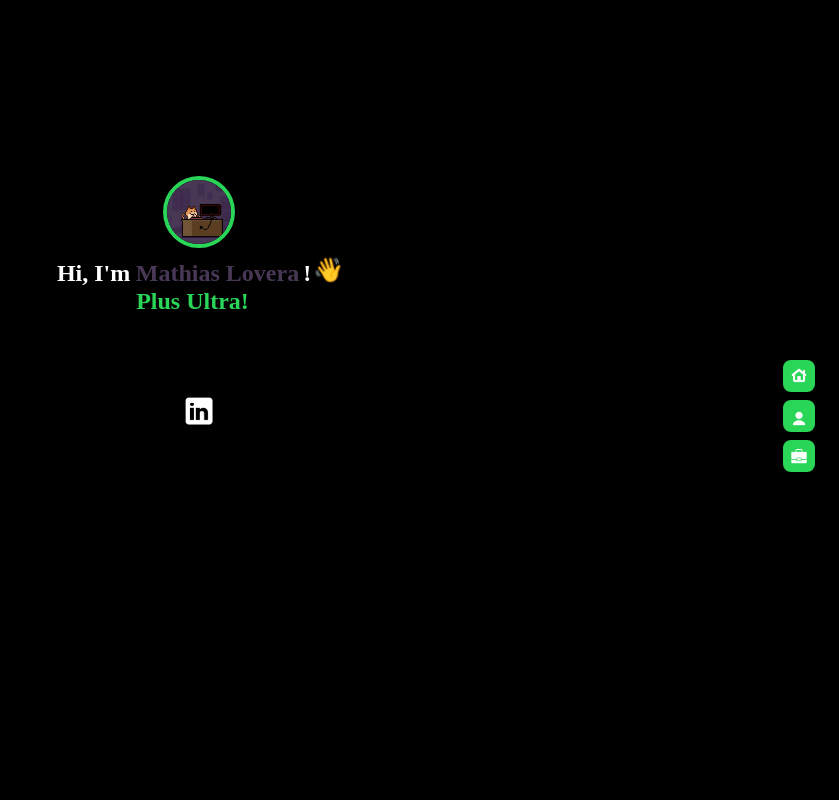
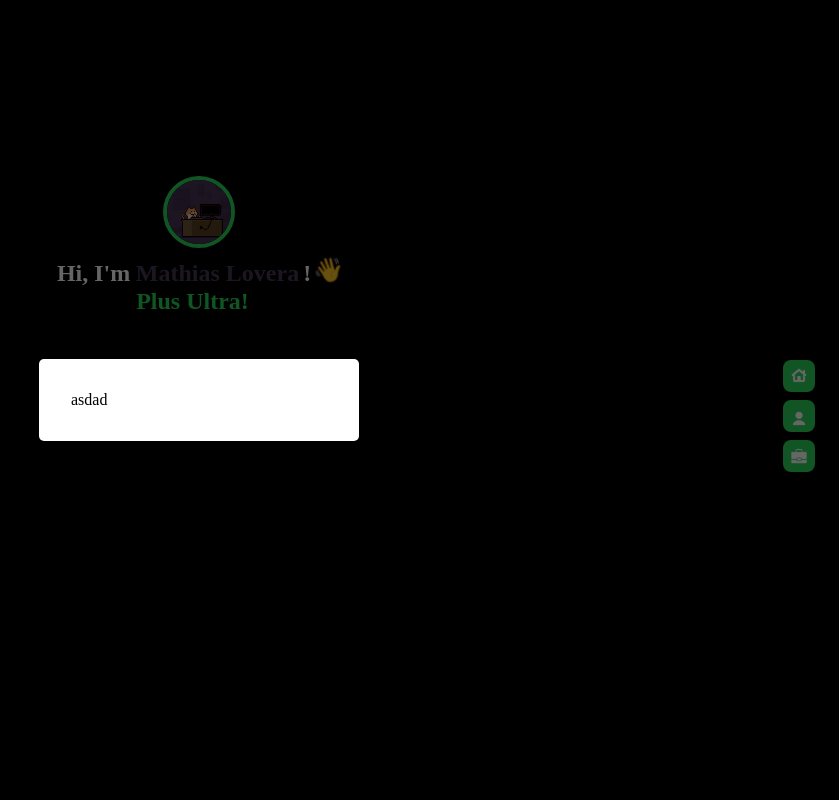
Before and after one commit to isnotSenshi/gh-page, a React (Create React App) app: page / in a window 1280 px wide. Shown: the top 800 px of the page, without its empty margins (441-1280 px from the left). Built offline with nearby package versions, Linux system fonts and the light colour scheme; a web font is replaced by a local one.

Commit message:
modal added

```diff
--- /dev/null
+++ b/src/Components/ModalContact/index.tsx
@@ -0,0 +1,21 @@
+import { FunctionComponent, useRef, useState } from 'react'
+import {
+	Content,
+	ModalContainer,
+	ModalWrapper
+} from '../../Styles/modal'
+
+const ModalContact = ({ showModal, action }: any) => {
+
+	return (
+		showModal ? (
+			<ModalContainer onClick={action}>
+				<ModalWrapper>
+					<Content>{<> asdad </>}</Content>
+				</ModalWrapper>
+			</ModalContainer>
+		) : <></>
+	)
+}
+
+export default ModalContact
--- a/src/Core/Reducer/index.tsx
+++ b/src/Core/Reducer/index.tsx
@@ -4,7 +4,8 @@ import {
 	CHANGE_PATH,
 	NAVIGATE_TO,
 	SET_SELECTED_CARD,
-	MAIL_ME_STATUS
+	MAIL_ME_STATUS,
+	SHOW_MODAL
 } from '../Types'
 
 export const Reducer = (state: any, action: any): any => {
@@ -13,6 +14,11 @@ export const Reducer = (state: any, action: any): any => {
 			return {
 				...state,
 				...action.value
+			}
+		case SHOW_MODAL:
+			return {
+				...state,
+				showModal: action.value
 			}
 		case SET_SELECTED_CARD:
 			return {
--- a/src/Core/Types/index.tsx
+++ b/src/Core/Types/index.tsx
@@ -4,6 +4,7 @@ const NAVIGATE_TO = 'NAVIGATE_TO'
 const CHANGE_PATH = 'CHANGE_PATH'
 const SET_SELECTED_CARD = 'SET_SELECTED_CARD'
 const MAIL_ME_STATUS = 'MAIL_ME_STATUS'
+const SHOW_MODAL = 'SHOW_MODAL'
 
 export {
 	ADD_INITIAL_VALUE,
@@ -11,5 +12,6 @@ export {
 	NAVIGATE_TO,
 	CHANGE_PATH,
 	SET_SELECTED_CARD,
-	MAIL_ME_STATUS
+	MAIL_ME_STATUS,
+	SHOW_MODAL
 }
--- a/src/Core/store.tsx
+++ b/src/Core/store.tsx
@@ -6,5 +6,6 @@ export interface Store {
 export const store: Store = {
      example: null,
      greenBox: { text: null , img: null, level: null },
-     mailMe: false
+     mailMe: false,
+     showModal: true,
 }
--- a/src/Pages/MainPage/experience.tsx
+++ b/src/Pages/MainPage/experience.tsx
@@ -59,8 +59,6 @@ const Experience: FunctionComponent = () => {
                                         </CustomBox>
                                    </CustomBox>
                               ))}
-
-
                          </CustomBox>
 
                          <CustomBox styleString={'display: flex; gap: .7vh; justify-content: center;'} ref={ref}>
--- a/src/Pages/MainPage/index.tsx
+++ b/src/Pages/MainPage/index.tsx
@@ -1,13 +1,14 @@
-import { FunctionComponent, useContext } from 'react'
+import { FunctionComponent, useContext, useState } from 'react'
 import Homepage from './home'
 import AboutMe from './about'
 import RenderMedia from '../../Components/Media'
 import { INDEX } from '../../Constants/components'
 import { CustomBox } from '../../Styles/customBox'
 import Experience from './experience'
-import { CHANGE_SPHERE_BOX } from '../../Core/Types'
+import { CHANGE_SPHERE_BOX, SHOW_MODAL } from '../../Core/Types'
 import { CONTEXT } from '../../App/context'
 import RenderText from '../../Components/Text'
+import ModalContact from '../../Components/ModalContact'
 
 const IndexPage: FunctionComponent = () => {
 
@@ -34,10 +35,17 @@ const IndexPage: FunctionComponent = () => {
           }
      }
 
+     const setModal = () => {
+          dispatch({
+               type: SHOW_MODAL,
+               value: !state.showModal
+          })
+     }
+
      return (
           <>
+               <ModalContact showModal={state.showModal} action={setModal} />
                <CustomBox styleString={'display: inline-block; transition: .5s;'}>
-
                     <CustomBox onClick={() => handleClick('HOME')} >
                          <RenderMedia {...INDEX.arrowDown} />
                     </CustomBox>
@@ -52,7 +60,7 @@ const IndexPage: FunctionComponent = () => {
                          <RenderMedia {...INDEX.arrowDown3(!mailMe)} />
                     </CustomBox>
 
-                    <CustomBox {...INDEX.contactWith}>
+                    <CustomBox {...INDEX.contactWith} onClick={setModal}>
                          {mailMe && <RenderText text={'Contact with me'} {...INDEX.contactWithText} />}
                     </CustomBox>
 
--- a/src/Styles/modal/index.tsx
+++ b/src/Styles/modal/index.tsx
@@ -14,9 +14,9 @@ interface ModalContentInterface {
 }
 
 export const ModalContainer = styled('div')<ModalContainer>`
-	width: 100vh;
-	height: 100vh;
-	background-color: ${(props) => (props.bgColor ? props.bgColor : 'rgba(0, 0, 0, 0.5)')};
+	width: 100%;
+	height: 100%;
+	background-color: #00000099;
 	position: fixed;
 	display: flex;
 	justify-content: center;
@@ -33,26 +33,16 @@ export const ModalWrapper = styled('div')<ModalWrapperInterface>`
 	border-radius: 5px;
 	position: relative;
 `
-export const ModalIcon = styled.img`
-	margin-right: 10px;
-`
-
-export const ModalClose = styled.img`
-	position: absolute;
-	top: 10vh;
-	right: 2vh;
-	cursor: pointer;
-`
 
 export const Content = styled('div')<ModalContentInterface>`
 	padding: 2rem;
 	${(props) => props.styleString}
 `
 export interface ModalInterface {
-	showModal: boolean
-	toggleModal: any
+	showModal?: boolean
+	toggleModal?: any
 	title?: string
-	content: React.ReactNode
+	content?: React.ReactNode
 	minWidth?: string
 	closeIcon?: boolean
 	disableBackdropClose?: boolean
```
Also changed, not shown: src/Styles/title/index.tsx (added, +50 -0 lines).
